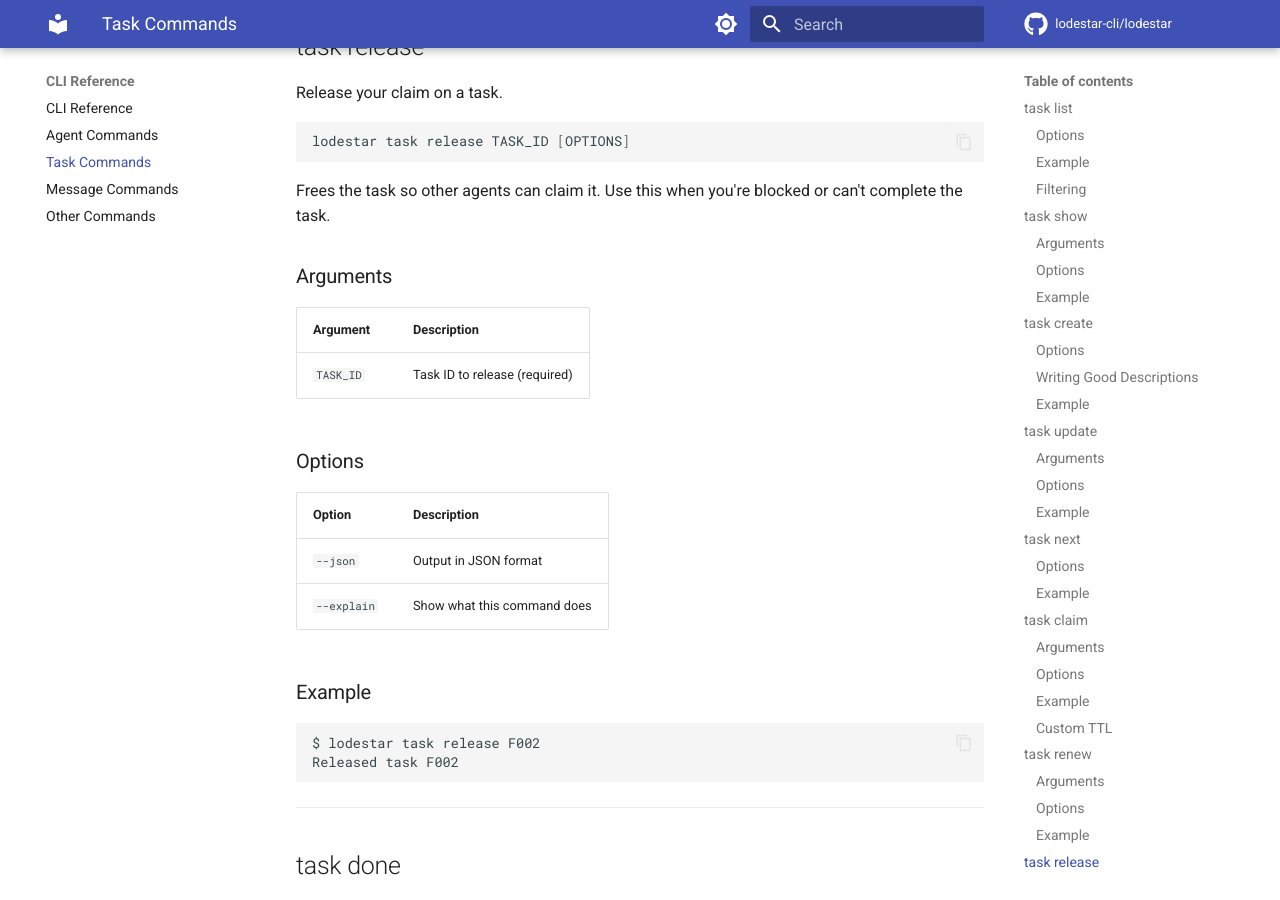
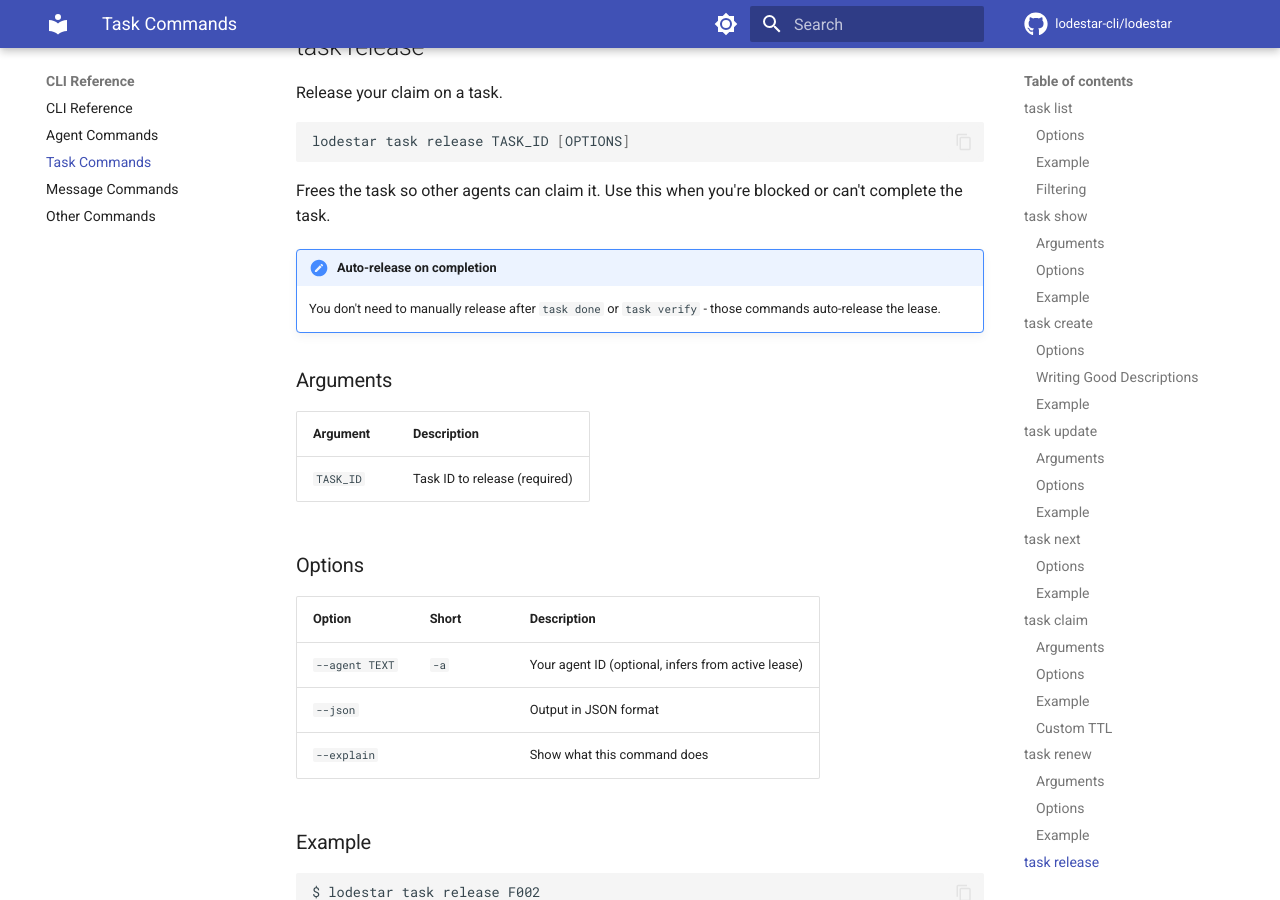
Before and after one commit to ThomasRohde/lodestar, an MkDocs documentation site: the page built from docs/cli/task.md, in a window 1280 px wide and 900 px high, scrolled down 7488 px. Built offline with MkDocs 1.6.1 and Material for MkDocs 9.7.7, drawn with Linux system fonts in a browser that asks for light colours; comment, search, counter and statistics services are not loaded.

Commit message:
docs: Update task release docs with auto-release note
- Add note that done/verify auto-release the lease
- Add --agent option (now optional, infers from lease)

🤖 Generated with [Claude Code](https://claude.com/claude-code)

Co-Authored-By: Claude Opus 4.5 <noreply@anthropic.com>

```diff
--- a/docs/cli/task.md
+++ b/docs/cli/task.md
@@ -303,6 +303,9 @@ lodestar task release TASK_ID [OPTIONS]
 
 Frees the task so other agents can claim it. Use this when you're blocked or can't complete the task.
 
+!!! note "Auto-release on completion"
+    You don't need to manually release after `task done` or `task verify` - those commands auto-release the lease.
+
 ### Arguments
 
 | Argument | Description |
@@ -311,10 +314,11 @@ Frees the task so other agents can claim it. Use this when you're blocked or can
 
 ### Options
 
-| Option | Description |
-|--------|-------------|
-| `--json` | Output in JSON format |
-| `--explain` | Show what this command does |
+| Option | Short | Description |
+|--------|-------|-------------|
+| `--agent TEXT` | `-a` | Your agent ID (optional, infers from active lease) |
+| `--json` | | Output in JSON format |
+| `--explain` | | Show what this command does |
 
 ### Example
 
```
